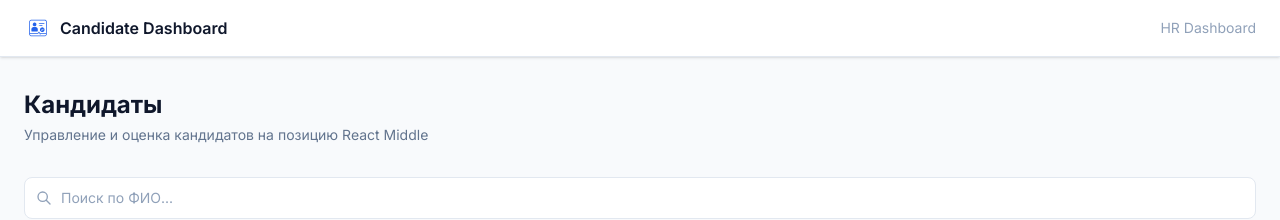
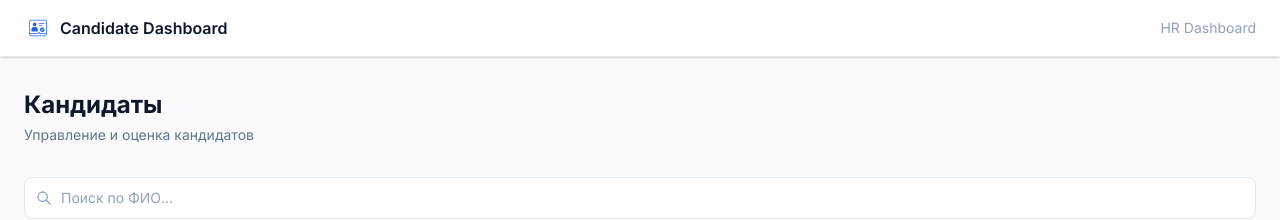
Before and after one commit to alisher-zhuman/candidate-dashboard, a React (Vite) app: page /candidates in a window 1280 px wide. Shown: the top 220 px of the page. Built offline with nearby package versions, Linux system fonts and the light colour scheme.

Commit message:
chore: remove position-specific text from candidates page subtitle

```diff
--- a/src/pages/CandidatesPage.tsx
+++ b/src/pages/CandidatesPage.tsx
@@ -6,7 +6,7 @@ export const CandidatesPage = () => {
     <Layout>
       <div className="mb-8">
         <h1 className="text-2xl font-bold text-slate-900">Кандидаты</h1>
-        <p className="text-slate-500 mt-1 text-sm">Управление и оценка кандидатов на позицию React Middle</p>
+        <p className="text-slate-500 mt-1 text-sm">Управление и оценка кандидатов</p>
       </div>
       <CandidateList />
     </Layout>
```
